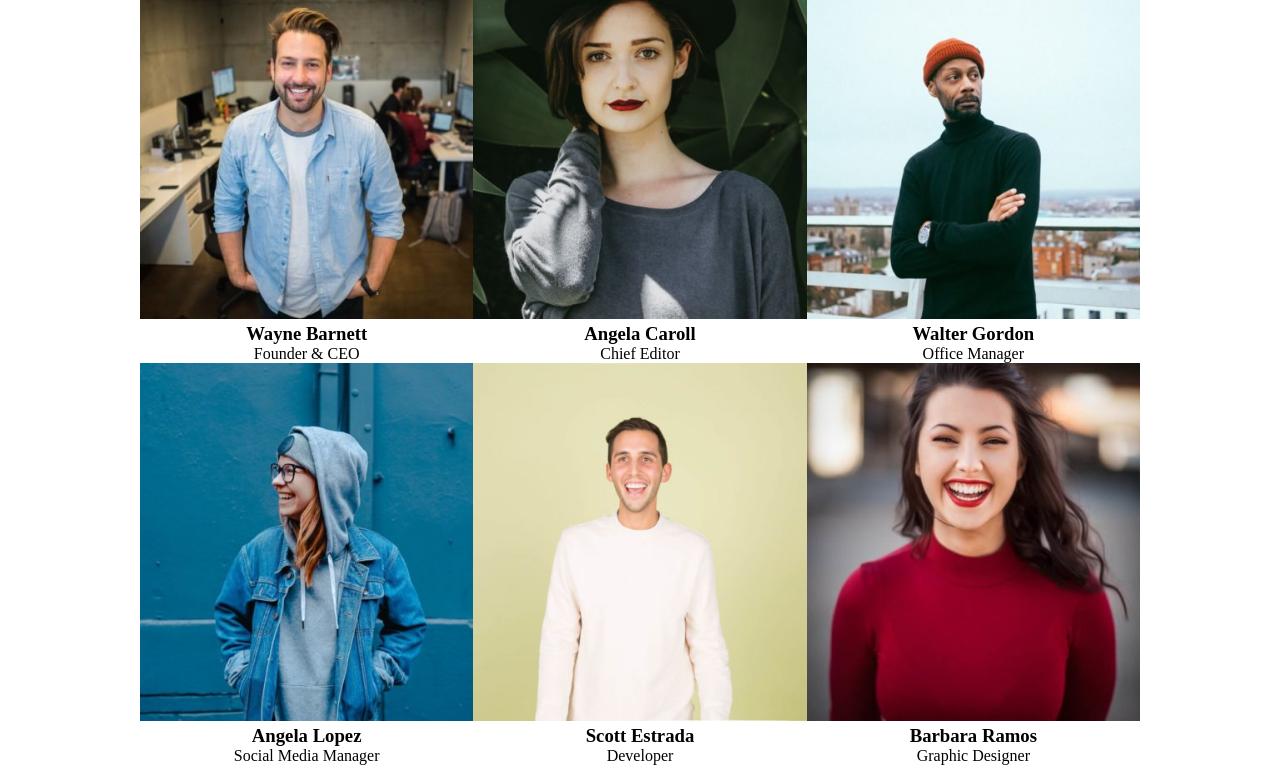
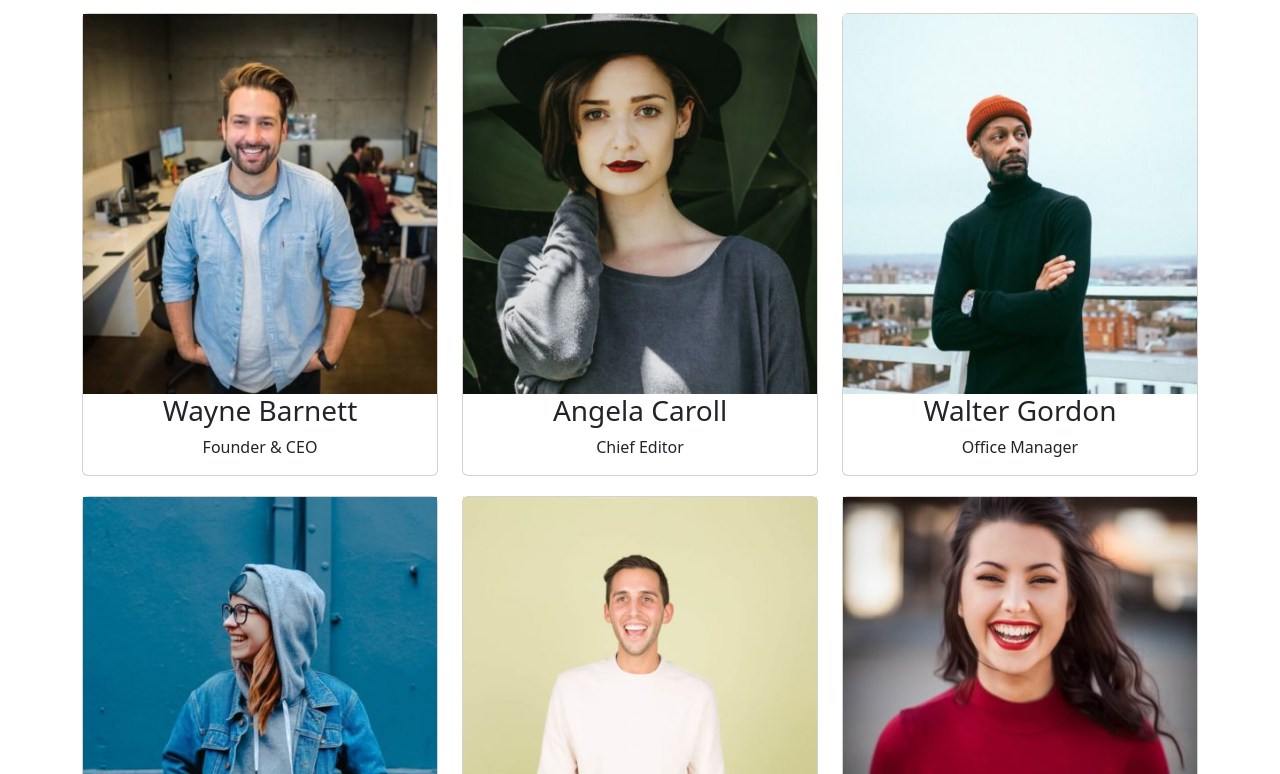
Before and after one commit to LuigiRiva99/js-our-team, a plain HTML site: page index.html in a window 1280 px wide. Shown: the part 83-857 px from the top of the page. Drawn offline with nearby package versions, Linux system fonts and the light colour scheme.

Commit message:
Add: bootstrap

```diff
--- a/index.html
+++ b/index.html
@@ -5,6 +5,7 @@
     <meta name="viewport" content="width=device-width, initial-scale=1.0">
     <title>Our Team</title>
     <link rel="stylesheet" href="style.css">
+    <link href="https://cdn.jsdelivr.net/npm/bootstrap@5.3.3/dist/css/bootstrap.min.css" rel="stylesheet" integrity="sha384-QWTKZyjpPEjISv5WaRU9OFeRpok6YctnYmDr5pNlyT2bRjXh0JMhjY6hW+ALEwIH" crossorigin="anonymous">
 </head>
 <body>
     <section class="title_section">
--- a/js/app.js
+++ b/js/app.js
@@ -34,7 +34,7 @@ for (let i=0; i < teamMembers.length; i++){
 
     //creo elemento colonna nel dom
     const colElement = document.createElement('div');
-    colElement.className = 'col';
+    colElement.className = 'col-4';
     rowContainer.append(colElement);
 
     //inserisco le card nelle colonne
--- a/style.css
+++ b/style.css
@@ -2,11 +2,6 @@
     padding: 0;
     margin: 0;
     box-sizing: border-box;
-}
-
-.container{
-    width: 1000px;
-    margin: 0 auto;
 }
 
 .title_section{
@@ -18,12 +13,9 @@
     flex-wrap: wrap;
 }
 
-.col{
-    width: calc(100% / 3);
-}
-
 .card {
     text-align: center;
+    margin-bottom: 20px;
 }
 
 img {
```
